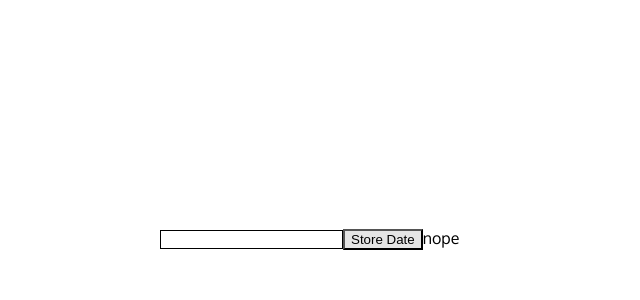
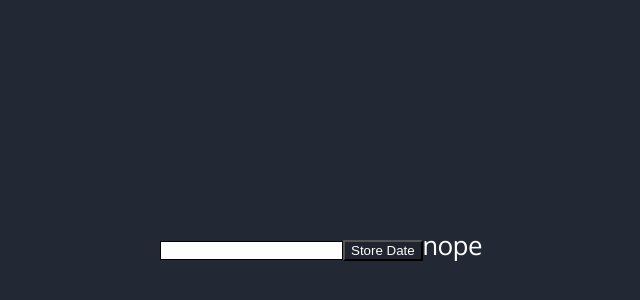
Before and after one commit to mtopo27/countdown, a React (Create React App) app: page / in a window 1280 px wide. Shown: the part 92-392 px from the top of the page, without its empty margins (352-992 px from the left). Built offline with nearby package versions, Linux system fonts and the light colour scheme.

Commit message:
conditional rendering within 1 return statement

```diff
--- a/src/App.js
+++ b/src/App.js
@@ -20,12 +20,23 @@
     this.setState({hasDate: true});
   }
 
+  /*
+    Questions:
+    1. If nothing outside of this class can see the value of {this.state.dateInput}, how can I use the inputted value in my util file or do I need to put all my date logic that takes the input value inside this class
+    2. how do I ensure something follows a format '####-##-##'
+    3. Any idea why the styled components don't render after state change
+    ---
+    4. Animating between returns?
+  */
+
   render() {
     console.log(this.state.dateInput)
     console.log(this.state)
     console.log(this.state.hasDate)
-    if (this.state.hasDate === false) {
+    // if (this.state.hasDate === false) {
     return (
+      <div className="appContent">
+      {(this.state.hasDate === false) ?
           <TestInput>
           <input
             type="text"
@@ -34,12 +45,8 @@
           <button onClick={this.handleClick}>Store Date</button>
           {this.state.dateInput === "hello" ? <span>yo</span> : <span>nope</span>}
           </TestInput>
-    )
-    } else {
-
-    return (
-    <div className="appContent">
-
+      :
+      <>
         <HeroText>
           <LifeCount>{util.daysOld}</LifeCount>
           <LifeLabel>Days Old</LifeLabel>
@@ -75,10 +82,9 @@
             label="Days Remaining"
             width={util.percentDec} />
 
-      </CardGrid>
+        </CardGrid></>}
       </div>
   );
-    }
     }
     }
 
@@ -131,6 +137,7 @@
 
   button {
     background-color: rgba(0, 0, 0, .1);
+    color: white;
   }
 `
 
```
Lines whose indentation alone changed are shown as unchanged.
